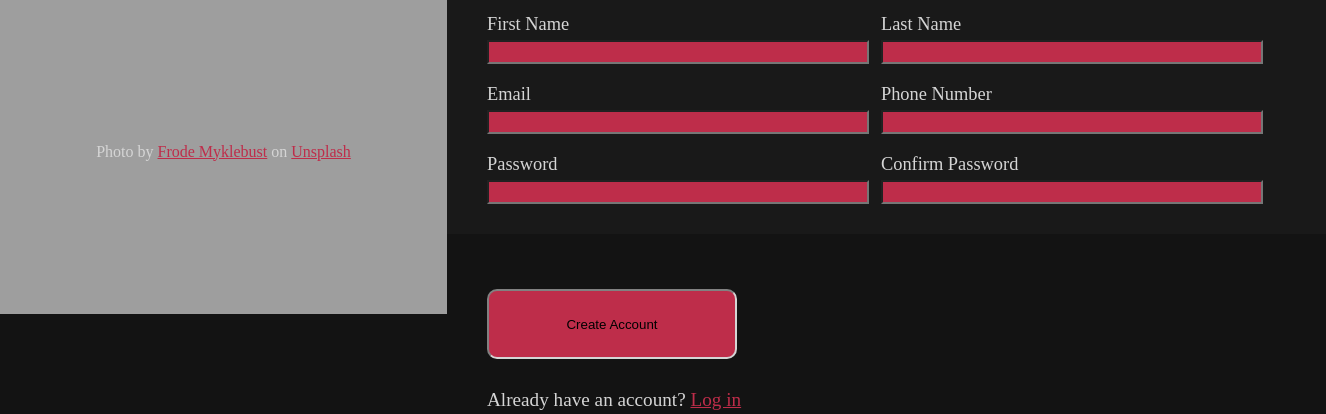
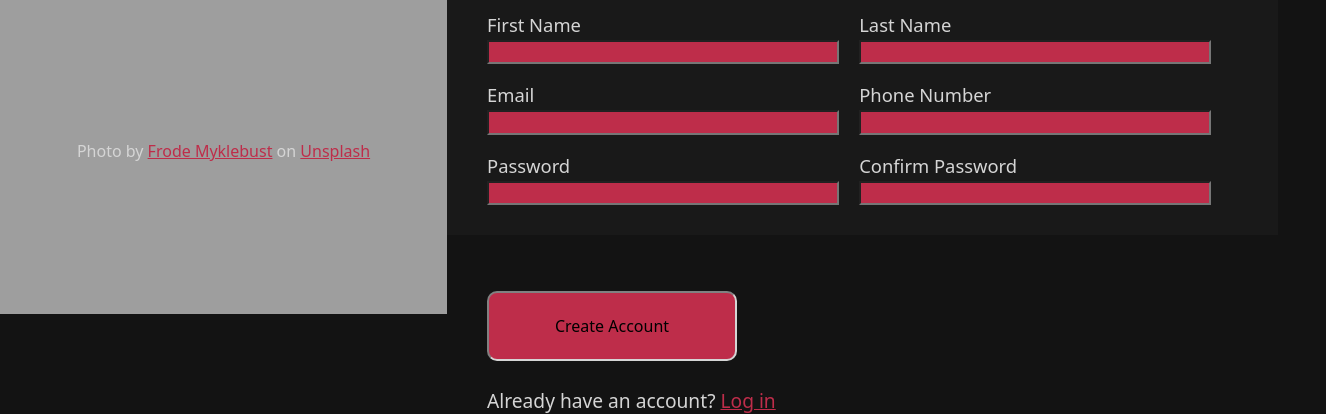
Before and after one commit to lanedg/sign-up-form, a website: page index.html in a window 1280 px wide. Shown: the part 486-900 px from the top of the page, 1326 px wide, since content can reach past the window. Drawn offline with nearby package versions, Linux system fonts and the light colour scheme; the site is published under a folder, as on GitHub Pages, so addresses that start at the root find nothing.

Commit message:
Try to fix issues with normalize-css package not applying

```diff
--- a/index.html
+++ b/index.html
@@ -5,7 +5,7 @@
     <meta charset="UTF-8">
     <meta name="viewport" content="width=device-width, initial-scale=1.0">
     <title>Sign-Up Form</title>
-    <link rel="stylesheet" href="/node_modules/modern-normalize/modern-normalize.css">
+    <link rel="stylesheet" href="./node_modules/modern-normalize/modern-normalize.css">
     <link rel="stylesheet" href="style.css">
 </head>
 
```
